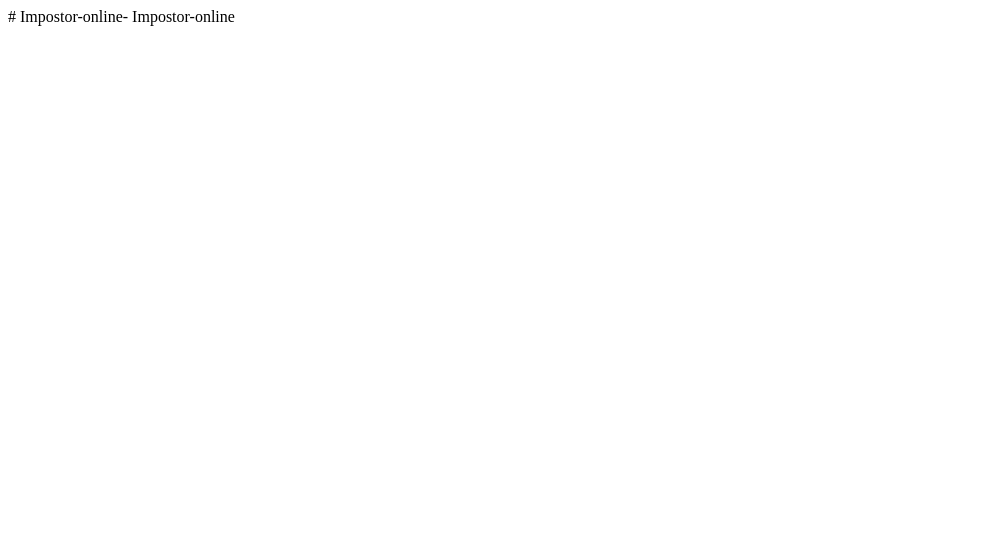
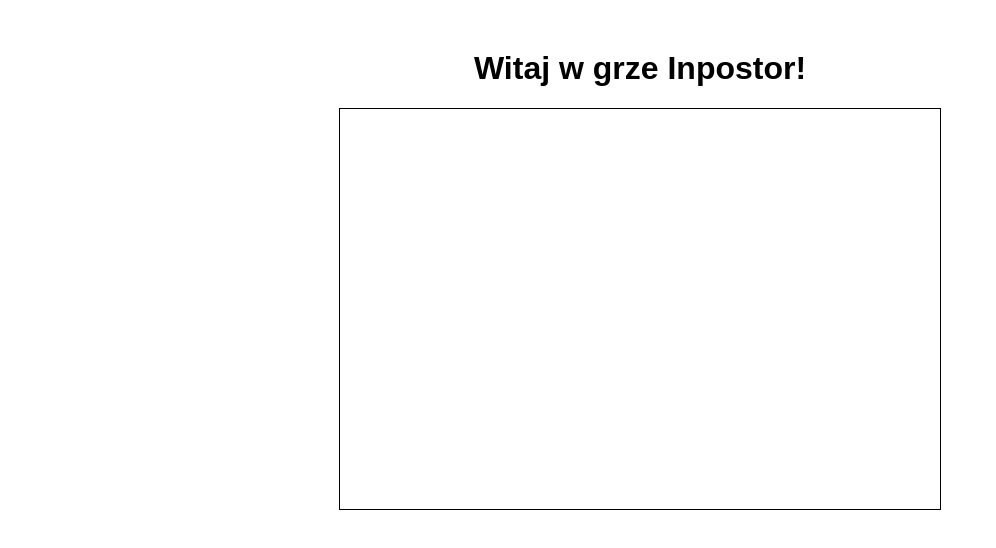
Before and after one commit to maichalj32-hub/Impostor-online-, a plain HTML site: page Index.html in a window 1280 px wide. Shown: the whole page, without its empty margins (0-996 px from the left). Drawn offline with Linux system fonts and the light colour scheme.

Commit message:
Create Index.html for Inpostor game
Added basic HTML structure for the Inpostor game.

```diff
--- a/Index.html
+++ b/Index.html
@@ -1,2 +1,25 @@
-# Impostor-online-
-Impostor-online
+<!DOCTYPE html>
+<html lang="pl">
+<head>
+    <meta charset="UTF-8">
+    <meta name="viewport" content="width=device-width, initial-scale=1.0">
+    <title>Inpostor</title>
+    <style>
+        body {
+            font-family: Arial, sans-serif;
+            text-align: center;
+            margin-top: 50px;
+        }
+        canvas {
+            border: 1px solid black;
+        }
+    </style>
+</head>
+<body>
+    <h1>Witaj w grze Inpostor!</h1>
+    <canvas id="gameCanvas" width="600" height="400"></canvas>
+
+    <!-- Podłączamy plik JS -->
+    <script src="Game.js"></script>
+</body>
+</html>
```
